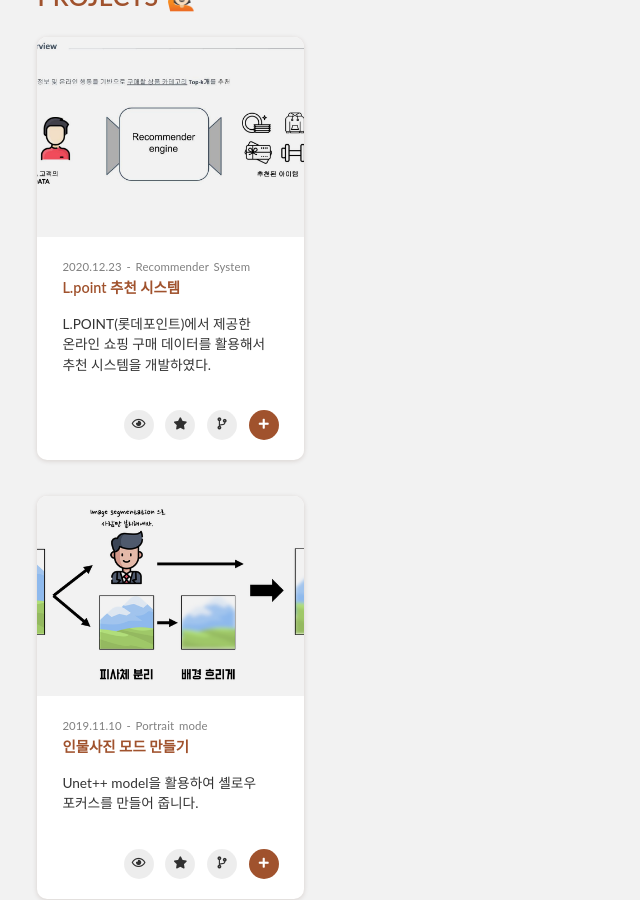
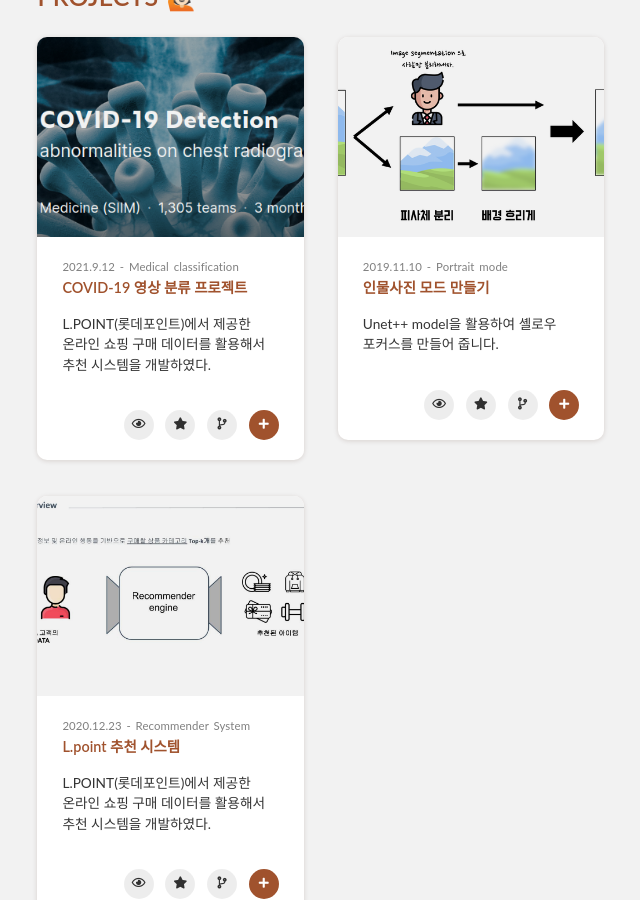
Before and after one commit to PEBpung/PEBpung.github.io, a Jekyll site: the page built from portfolio.html, in a window 1280 px wide and 900 px high, scrolled down 817 px. Shown: the whole window, without its empty margins (169-809 px from the left). Built offline with Jekyll 4.4.1, drawn with Linux system fonts in a browser that asks for light colours; nearby versions of some CDN libraries; some web fonts are replaced; some of the changed lines change nothing that is shown.

Commit message:
[Add] project

```diff
--- a/_data/projects.yml
+++ b/_data/projects.yml
@@ -1,3 +1,39 @@
+- project :
+    print : True # If 'False' is selected, it will not be displayed in 'home.html > aside > .proj-content'.
+    modal : True # If 'True' is selected, modal can open in 'portfolio.html'.
+    url : https://github.com/PEBpung/Pytorch_MLOps-1/tree/main
+    image : covid-0.png
+    date : 2021.9.12 - Medical classification
+    title : COVID-19 영상 분류 프로젝트
+    summary : Self-Supervised Learning을 활용한 COVID-19 이미지 classification 프로젝트
+    description : L.POINT(롯데포인트)에서 제공한 온라인 쇼핑 구매 데이터를 활용해서 추천 시스템을 개발하였다.
+    contents :
+        - title : 1. 데이터셋
+          image : covid-1.png
+          description :
+            <li>SIIM-FISABIO-RSNA COVID-19 Detection을 활용</li>
+            <li>Typical appearance 일반적으로 보고되는 COVID-19 환자의 영상</li>
+            <li>Indeterminate appearance 비특이적 특징을 가지고 있는 COVID-19 환자의 영상</li>
+            <li>Atypical appearance 흔하지 않거나 보고되지 않은 COVID-19 환자의 영상</li>
+            <li>Negative for pneumonia 폐렴의 특징이 없는 환자의 영상</li>
+            <li>의료 데이터이기 때문에 이미지가 png 파일이 아니라 다이콤 파일.</li>
+
+        - title : 2. 담당한 역할
+          image : covid-2.png
+          description :
+            <li>WandB 를 활용해서 Hyper parameter search 하기</li>
+            <li>Classification을 위한 Baseline Code를 Pytorch로 구현</li>
+            <li>massive한 실험을 위한 design 세팅</li>
+
+        - title : 3. 깨달은 점
+          image : covid-3.png
+          description :
+            <li>Wide Deep Model 적용</li>
+            <li>의료영상은 보통 dcm format으로 되어 있지만, 촬영 기기에 따라 비트수가 다름.</li>
+            <li>MLops flatform(WandB)를 사용하면 실험 시간을 굉장히 단축할 수 있음.</li>
+            <li>Mixed Precision 기법을 사용해서 training 시간을 획기적으로 줄임.</li>
+            <li>Bayesian search 방식이 grid와 random search에 비해 효율적임. </li>
+
 - project :
     print : True # If 'False' is selected, it will not be displayed in 'home.html > aside > .proj-content'.
     modal : True # If 'True' is selected, modal can open in 'portfolio.html'.
```
Also changed, not shown: assets/project/covid-0.png (added), assets/project/covid-1.png (added), assets/project/covid-2.jpg (added), assets/project/covid-3.png (added).
